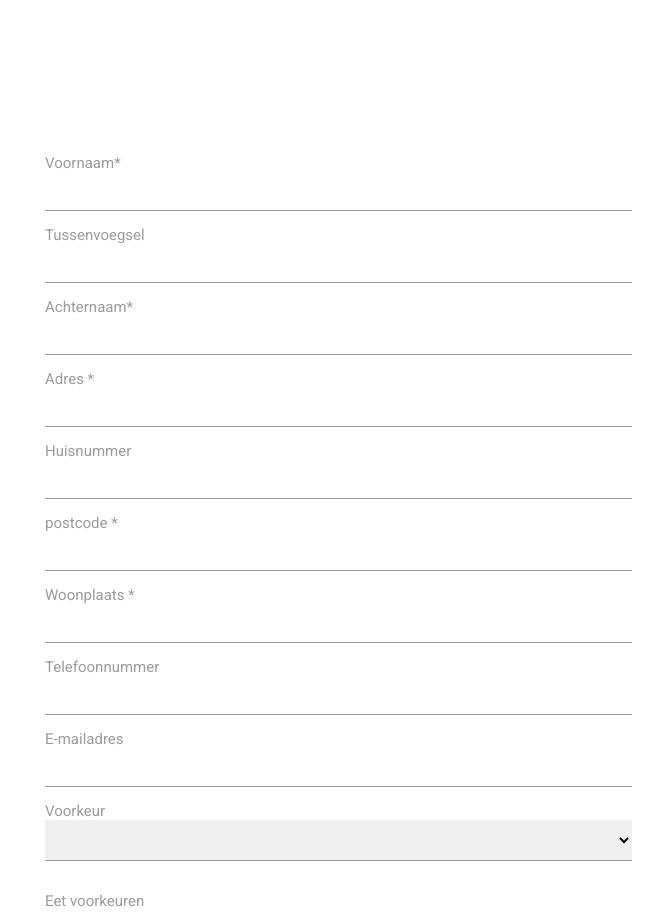
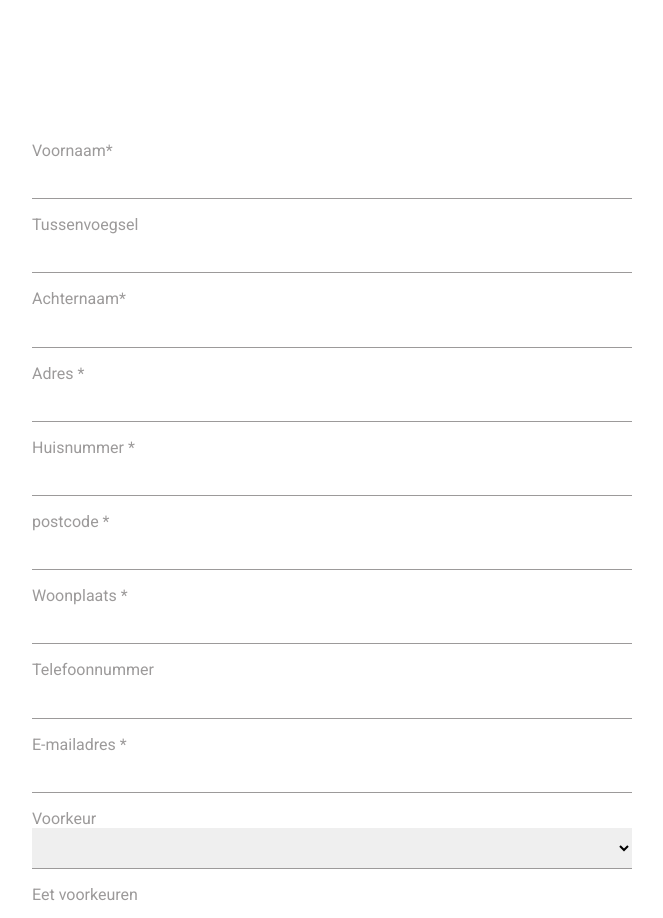
Before and after one commit to shirinzarghami/MyPoi, an Angular app: page / in a window 1280 px wide. Shown: the top 918 px of the page, without its empty margins (8-671 px from the left). Built offline with nearby package versions, Linux system fonts and the light colour scheme.

Commit message:
Styling improved

```diff
--- a/src/app/register-employee/register-employee.component.html
+++ b/src/app/register-employee/register-employee.component.html
@@ -13,7 +13,7 @@
             <label for="streetName" class="required">Adres </label>
             <input id="streetName" type="text" formControlName="streetName">
 
-            <label for="houseNumber">Huisnummer </label>
+            <label for="houseNumber" class="required">Huisnummer </label>
             <input id="houseNumber" type="text" formControlName="houseNumber">
 
             <label for="postalCode" class="required">postcode </label>
@@ -25,11 +25,12 @@
             <label for="phoneNumber">Telefoonnummer </label>
             <input id="phoneNumber" type="text" formControlName="phoneNumber">
 
-            <label for="emailAddress">E-mailadres </label>
+            <label for="emailAddress" class="required">E-mailadres </label>
             <input id="emailAddress" type="text" formControlName="emailAddress">
 
             <label for="preferredActivityId">Voorkeur </label>
-            <select name="preferredActivityId" id="preferredActivityId" class="input" formControlName="preferredActivityId">
+            <select class="input" name="preferredActivityId" id="preferredActivityId" class="input"
+                formControlName="preferredActivityId">
                 <ng-container *ngFor="let activity of preferredActivities">
                     <option [value]="activity.id">{{activity.name}}</option>
                 </ng-container>
@@ -53,7 +54,8 @@
                 <label for="lactoseFree">Geen lactose</label>
             </div>
             <div class="checkboxContainer">
-                <input class="checkbox" type="checkbox" formControlName="hasEnteredFormTruthfully" id="hasEnteredFormTruthfully">
+                <input class="checkbox checkbox_hasEnteredFormTruthfullyInput" type="checkbox" formControlName="hasEnteredFormTruthfully"
+                    id="hasEnteredFormTruthfully">
                 <label for="hasEnteredFormTruthfully">Ik verklaar dat dit formulier naar waarheid is ingevuld</label>
             </div>
 
--- a/src/app/register-employee/register-employee.component.scss
+++ b/src/app/register-employee/register-employee.component.scss
@@ -1,57 +1,40 @@
 @import url('https://fonts.googleapis.com/css?family=Roboto&display=swap');
-@import "~@ng-select/ng-select/themes/material.theme.css";
 
 $background-color: #D7CCC8;
+$gray-color: #9c9a9a;
 $font-family: 'Roboto', sans-serif;
 
-
-@mixin message($fontcolor: #90A4AE){
-  color: $fontcolor;
-  text-align: center;
-  font-family: 'Roboto', sans-serif;
-  font-size: 14px;
-}
-
-@mixin input($bkgnd: #F5F5F5){
+@mixin input($bkgnd: $background-color) {
   font-family: $font-family;
   display: inherit;
   width: 50%;
-  margin: 0 0 15px;
-  padding: 10px;
-  font-size: 15px;
+  margin: 0 0 1rem;
+  padding: 0.6rem;
+  font-size: 1rem;
   box-sizing: border-box;
   border-width: 0 0 1px;
-  border-color: #9c9a9a
+  border-color: $gray-color
 }
 
-body{
-  font-family: $font-family;
-  background: $background-color;
+.required:after {
+  content:"*";
+  color: $gray-color;
 }
 
-
 .container{
+  font-family: $font-family;
   padding: 8% 0 0;
   margin: auto;
-}
-
-.form{
+  .form {
     position: relative;
     z-index: 1;
-  margin: 0 auto 100px;
-  padding: 45px;
-  background: #FFFFFF;
-}
-.required:after {
-  content:"*";
-  color: #9c9a9a;
-}
-
-.form {
+    margin: 0 auto 5rem;
+    padding: 2rem;
     input{
       @include input;
-
-
+    }
+    .input{
+      @include input;
     }
     .checkboxContainer{
       display: flex;
@@ -60,25 +43,19 @@ body{
       width: 2rem;
       &-label{
         display: block;
-      padding: 1rem 0;
+      }
+      &_hasEnteredFormTruthfullyInput{
+        width: 0.75rem;
+        margin: 0.2rem;
       }
     }
 
-  .input {
-    @include input;
-
+    label {
+      color: $gray-color;
+      font-family: $font-family;
+      margin: 0 0 1rem;
+      outline: 0;
+      font-size: 1rem;
     }
-  label {
-    color: #9c9a9a;
-    font-family: $font-family;
-    margin: 0 0 15px;
-
-    outline: 0;
-    font-size: 15px;
   }
-
 }
-
-.form .register-form{
-  display: none;
-}
--- a/src/app/register-employee/register-employee.component.ts
+++ b/src/app/register-employee/register-employee.component.ts
@@ -25,19 +25,19 @@ export class RegisterEmployeeComponent {
   registrationForm = this.fb.group({
     givenName: ['', Validators.required],
     insertions: [''],
-    familyName: [''],
-    streetName:[''],
-    houseNumber:[''],
-    postalCode:[''],
-    city: [''],
+    familyName: ['', Validators.required],
+    streetName:['', Validators.required],
+    houseNumber:['', Validators.required],
+    postalCode:['', Validators.required],
+    city: ['', Validators.required],
     phoneNumber: [''],
-    emailAddress: [''],
+    emailAddress: ['', Validators.email],
     preferredActivityId:[''],
-    vegan: [''],
+    vegan: false,
     vegetarian: false,
     glutenFree: false,
     lactoseFree: false,
-    hasEnteredFormTruthfully: false
+    hasEnteredFormTruthfully: [false, Validators.requiredTrue]
   });
 
   public onSubmit():void {
```
Lines whose indentation alone changed are shown as unchanged.
